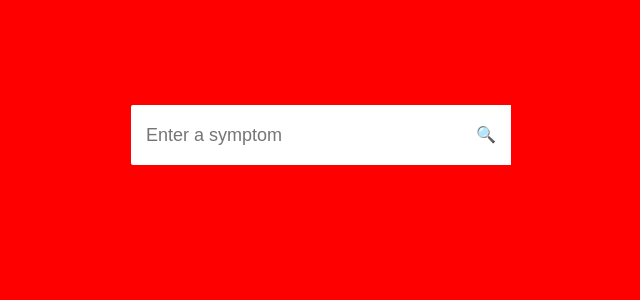
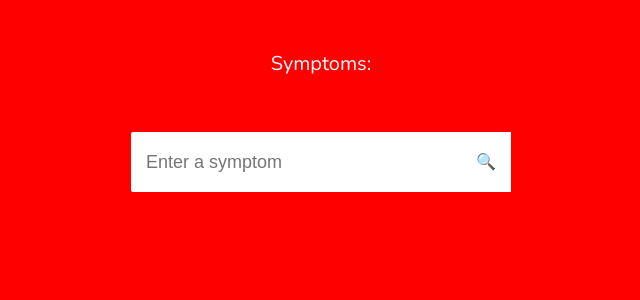
Before and after one commit to damesx04/CollegeMD_App, a React (Create React App) app in the folder collegemd/: page / in a window 1280 px wide. Shown: the top 300 px of the page, without its empty margins (319-959 px from the left). Built offline with nearby package versions, Linux system fonts and the light colour scheme.

Commit message:
search bar working but click doesn't

```diff
--- a/collegemd/src/App.js
+++ b/collegemd/src/App.js
@@ -3,6 +3,7 @@ import './App.css';
 import SearchBar from './components/SearchBar.js';
 import SymptomData from './symptoms.json';
 import UniqueData from './uniqueSymptoms.json';
+import Symptoms from './components/Symptoms';
 
 let noRepeatSymptoms = new Set();
 
@@ -15,6 +16,7 @@ for (let i = 0; i < SymptomData.length; i++) {
 function App() {
   return (
     <div className="App">
+    <Symptoms />
     <SearchBar placeholder="Enter a symptom" data={UniqueData} />
     </div>
   );
--- a/collegemd/src/components/SearchBar.css
+++ b/collegemd/src/components/SearchBar.css
@@ -1,5 +1,5 @@
 .searchInputs {
-    margin-top: 105px;
+    margin-top: 55px;
     display: flex;
   }
 
--- a/collegemd/src/components/SearchBar.js
+++ b/collegemd/src/components/SearchBar.js
@@ -4,7 +4,6 @@ import "./SearchBar.css";
 function SearchBar({ placeholder, data }) {
   const [filteredData, setFilteredData] = useState([]);
   const [wordEntered, setWordEntered] = useState("");
-  const [symptomChosen, setSymptomChosen] = useState("")
 
   const handleFilter = (event) => {
     const searchWord = event.target.value;
@@ -12,6 +11,7 @@ function SearchBar({ placeholder, data }) {
     const newFilter = data.filter((value) => {
       return value.symptom.toLowerCase().includes(searchWord.toLowerCase());
     });
+
 
     if (searchWord === "") {
       setFilteredData([]);
@@ -26,11 +26,13 @@ function SearchBar({ placeholder, data }) {
   };
 
   const chosen = () => {
-    setSymptomChosen(filteredData);
+    console.log("FFF", filteredData);
+    for (let i = 0; i < filteredData.length; i++) {
+    console.log(filteredData[i].symptom);
+    }
   };
 
   return (
-    <div className="symptoms" value={filteredData}>
     <div className="search">
       <div className="searchInputs">
         <input
@@ -57,7 +59,6 @@ function SearchBar({ placeholder, data }) {
         </div>
       )}
     </div>
-    </div>
   );
 }
 
--- /dev/null
+++ b/collegemd/src/components/Symptoms.css
@@ -0,0 +1,6 @@
+.Header {
+    margin-top: 50px;
+    display: flex;
+    font-size: 20px;
+    color: white;
+}
--- /dev/null
+++ b/collegemd/src/components/Symptoms.js
@@ -0,0 +1,9 @@
+import React from 'react'
+import './Symptoms.css';
+import filteredData from './SearchBar';
+
+export default function Symptoms() {
+  return (
+    <div className='Header'>Symptoms: {filteredData}</div>
+  )
+}
```
